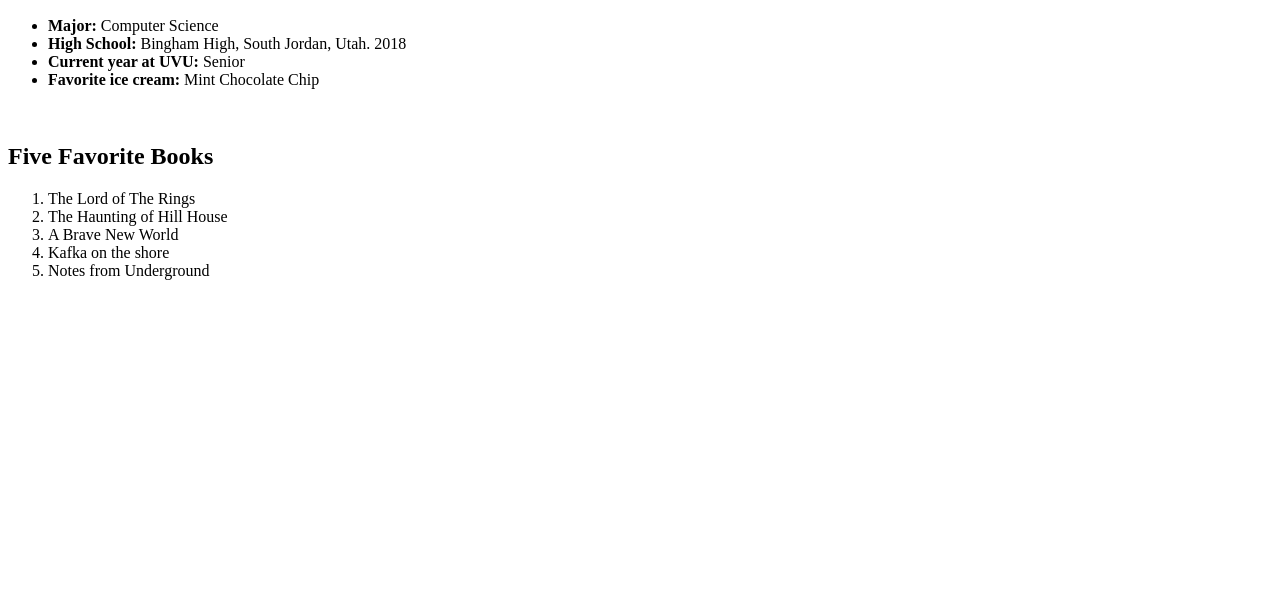
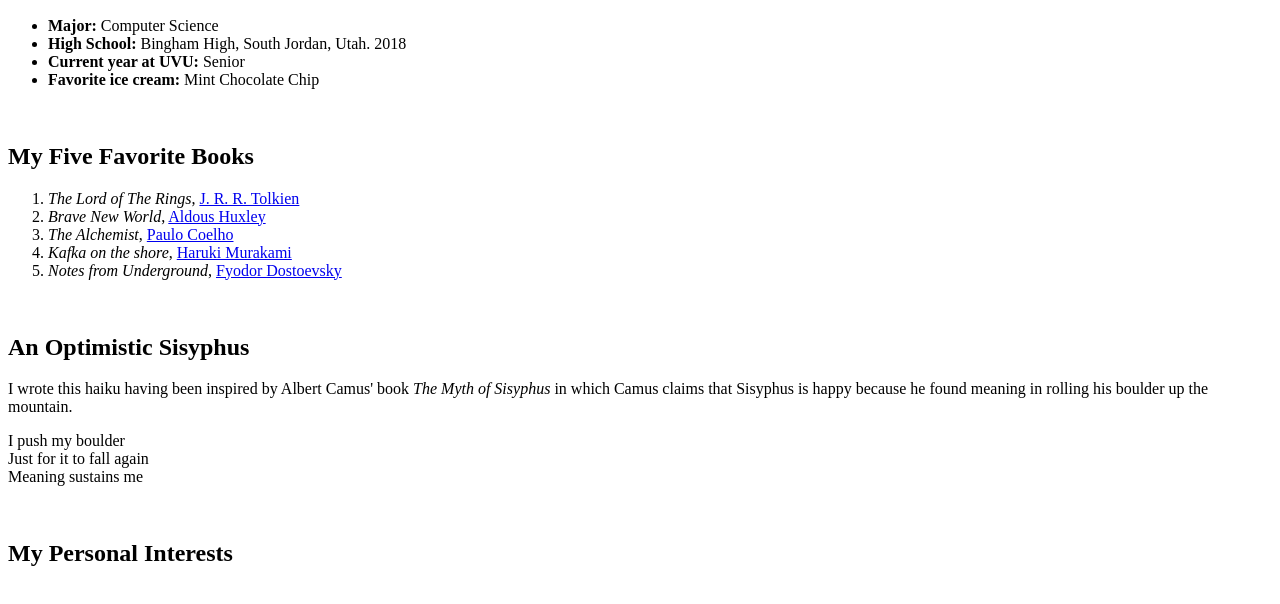
Before and after one commit to camh00/Web-Dev, a plain HTML site: page About Me/index.html in a window 1280 px wide. Shown: the part 110-714 px from the top of the page. Drawn offline with Linux system fonts and the light colour scheme.

Commit message:
added haiku

```diff
--- a/About Me/index.html
+++ b/About Me/index.html
@@ -14,13 +14,19 @@
             <li><strong>Favorite ice cream:</strong> Mint Chocolate Chip</li>
         </ul>
         <br>
-        <h2>Five Favorite Books</h2>
+        <h2>My Five Favorite Books</h2>
         <ol>
-            <li>The Lord of The Rings</li>
-            <li>The Haunting of Hill House</li>
-            <li>A Brave New World</li>
-            <li>Kafka on the shore</li>
-            <li>Notes from Underground</li>
+            <li><i>The Lord of The Rings</i>, <a href="https://www.tolkienestate.com/">J. R. R. Tolkien</a></li>
+            <li><i>Brave New World</i>, <a href="https://en.wikipedia.org/wiki/Aldous_Huxley">Aldous Huxley</a></li>
+            <li><i>The Alchemist</i>, <a href="https://paulocoelhoblog.com/">Paulo Coelho</a></li>
+            <li><i>Kafka on the shore</i>, <a href="https://www.harukimurakami.com/">Haruki Murakami</a></li>
+            <li><i>Notes from Underground</i>, <a href="https://dostoevsky.org/">Fyodor Dostoevsky</a></li>
         </ol>
+        <br>
+        <h2>An Optimistic Sisyphus</h2>
+        <p>I wrote this haiku having been inspired by Albert Camus' book <i>The Myth of Sisyphus</i> in which Camus claims that Sisyphus is happy because he found meaning in rolling his boulder up the mountain.</p>
+        <p>I push my boulder<br>Just for it to fall again<br>Meaning sustains me</p>
+        <br>
+        <h2>My Personal Interests</h2>
     </body>
 </html>
```
